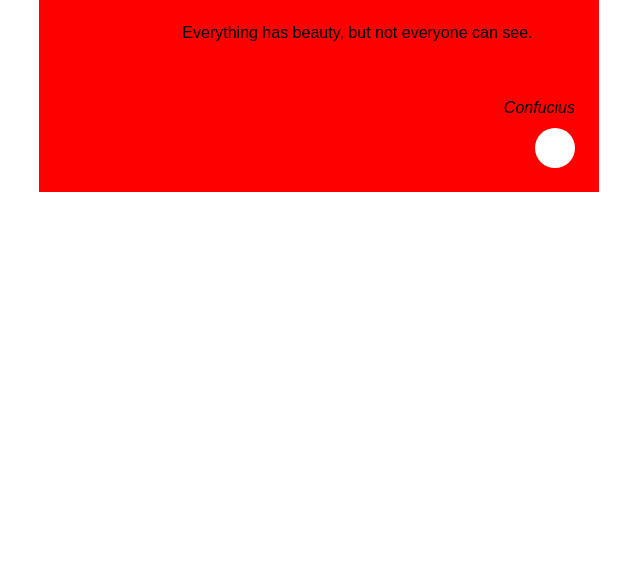
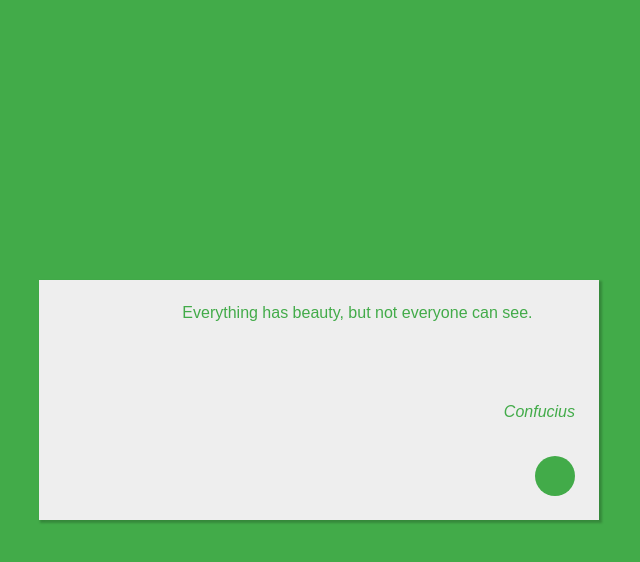
Before and after one commit to axelbriandip/phrasesApp, a React (Vite) app: page / in a window 1280 px wide. Shown: the top 562 px of the page, without its empty margins (321-961 px from the left). Built offline with nearby package versions, Linux system fonts and the light colour scheme.

Commit message:
aplicar css final

```diff
--- a/src/components/QuoteBox.jsx
+++ b/src/components/QuoteBox.jsx
@@ -12,15 +12,17 @@ const QuoteBox = () => {
     }
     const colors = ["#c8ca66", "#c63637", "#42ab49", "#5086c1", "#a68069", "#8f7193"];
     const indexRandomColor = Math.floor(Math.random() * colors.length);
+    const color = colors[indexRandomColor];
 
     const author = quotes[index].author;
     const phrase = quotes[index].quote;
 
+    document.body.style.backgroundColor = color;
     return (
-        <div className='quote-box'>
+        <div className='quote-box' style={{color: `${color}`}}>
             <PhraseBox phrase={phrase}/>
             <AuthorBox name={author}/>
-            <div className='buttonChangeQuote' onClick={changeQuote}></div>
+            <div className='buttonChangeQuote' style={{backgroundColor: `${color}`}} onClick={changeQuote}></div>
         </div>
     );
 };
--- a/src/styles.css
+++ b/src/styles.css
@@ -10,18 +10,19 @@
   height: 100vh;
   display: flex;
   justify-content: center;
-  /* align-items: center; */
+  align-items: center;
 }
 
 .quote-box {
-  background-color: red;
   width: 35rem;
-  height: 12rem;
+  height: 15rem;
   padding: 1.5rem;
   display: flex;
   flex-direction: column;
   align-items: flex-end;
   justify-content: space-between;
+  background-color: #eee;
+  box-shadow: 2px 2px 2px 1px rgba(0, 0, 0, 0.2);
 }
 
 .container-phrase {
```
